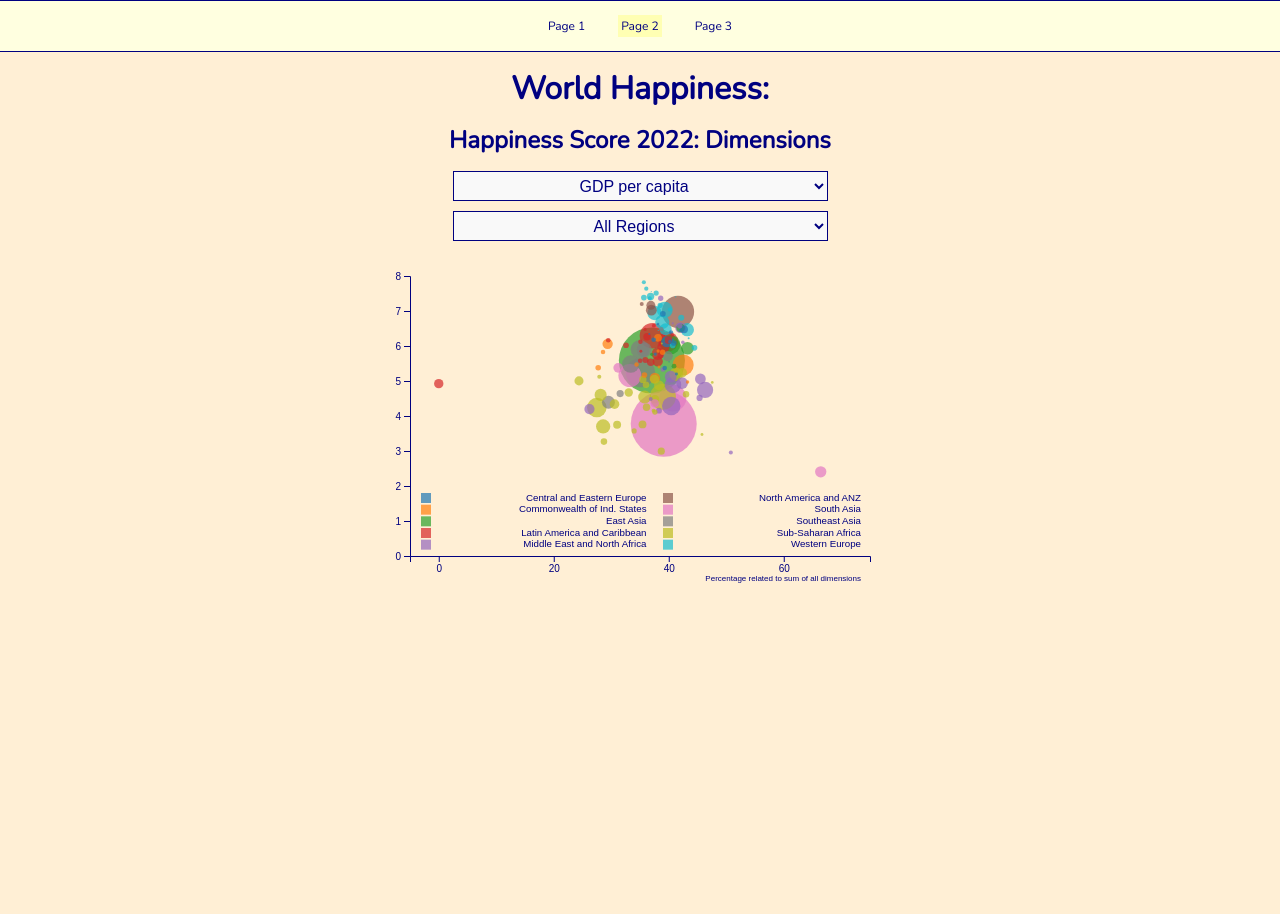
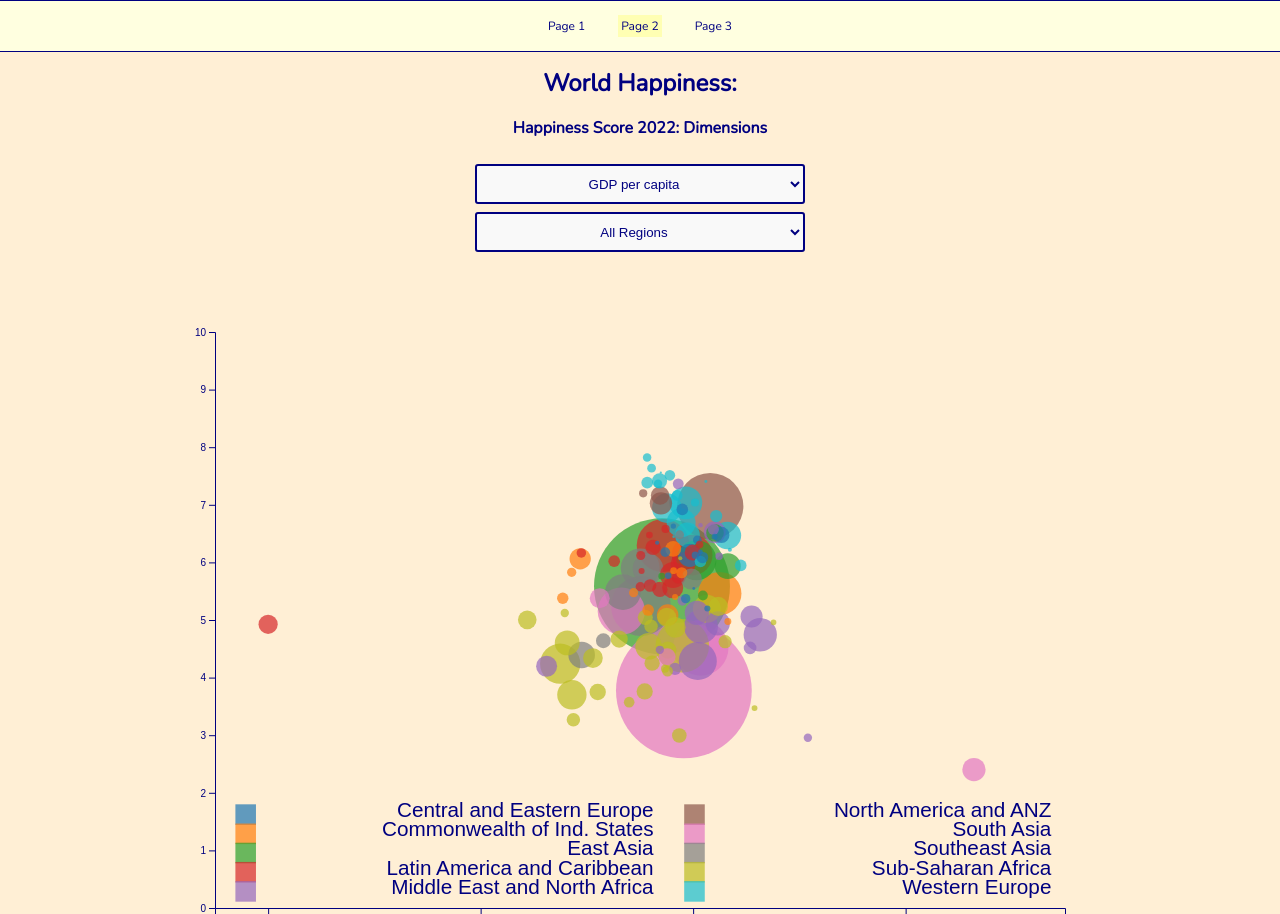
Before and after one commit to JBreitenbr/Happiness-DataViz-2022, a plain HTML site: page dimensions.html in a window 1280 px wide. Shown: the top 914 px of the page. Before the commit the page ends 800 px from the top, so only its background shows below. Drawn offline with nearby package versions, Linux system fonts and the light colour scheme.

Commit message:
changes concerning responsiveness, 'cosmetics'

```diff
--- a/dimensions.html
+++ b/dimensions.html
@@ -24,7 +24,7 @@
 
   <script src="https://unpkg.com/d3-interpolate@3.0.1/dist/d3-interpolate.min.js"> </script>
 
-  <link href="css/styles.css" rel="stylesheet" type="text/css" />
+  <link href="styles2.css" rel="stylesheet" type="text/css" />
 
 </head>
 
@@ -48,9 +48,9 @@
 
 </nav>
 
-  <h1 class="title" id="title">World Happiness:</h1>
+  <h2 class="title" id="title">World Happiness:</h2>
 
-  <h2 class="subtitle" id="subtitle">Happiness Score 2022: Dimensions </h2>
+  <h4 class="subtitle" id="subtitle">Happiness Score 2022: Dimensions </h4>
 
 <div id="tooltip"></div>
 
--- a/residuals.js
+++ b/residuals.js
@@ -6,13 +6,9 @@ let reg2=['Central and Eastern Europe', 'Commonwealth of Ind. States', 'East Asi
 
 function showDimensions(dim,reg){
 
-d3.select("#canvas_c").remove();
+d3.select("#canvas_bubbles").remove();
 
-let canvas_c = d3.select("body")
-
-    .append("svg")
-
-    .attr("id","canvas_c");
+let canvas_bubbles = d3.select("body").append("svg").attr("id","canvas_bubbles");
 
 let p1=d3.select("body").append("p").attr("id","p1").style("opacity",0);
 
@@ -20,182 +16,105 @@ let p2=d3.select("body").append("p").attr("id","p2").style("opacity",0);
 
 let toolTip=d3.select("body").append("div").style("visibility","hidden").style("position","absolute").style("background-color","white").attr("id","tooltip");
 
-let w=+d3.select("#canvas_c").style("width").slice(0,-2);
+let w=+d3.select("#canvas_bubbles").style("width").slice(0,-2);
 
-let h=+d3.select("#canvas_c").style("height").slice(0,-2);
+let h=+d3.select("#canvas_bubbles").style("height").slice(0,-2);
 
 let w_s=window.innerWidth;
 
 let h_s=window.innerWidth;
 
-
-
 let mouseover = (d,i)=>{
-
-
-
-    toolTip.style("visibility","visible").html("Country: "+i[0]+"<br>" + "Population: "+i[2]+"<br>"+"Happiness Score: "+i[3]+"<br>"+dim+": " +i[4]+"%").style("background-color","#ffffe0").style("color","darkblue").style("border","1px solid darkblue").style("left",0.5*(w_s-w)+0.63*w+"px").style("top",Math.min(250,0.8*h_s)+"px").style("font",`${h/35}px arial`);}
+toolTip.style("visibility","visible").html("Country: "+i[0]+"<br>" + "Population: "+i[2]+"<br>"+"Happiness Score: "+i[3]+"<br>"+dim+": " +i[4]+"%").style("background-color","#ffffe0").style("color","darkblue").style("border","1px solid darkblue").style("left",0.5*(w_s-w-30)+0.4*w+"px").style("top",Math.min(yAxisScale(3.6),240)+"px").style("font",`${0.5*(h/42+w/42)}px arial`);}
 
 let pad_t=Math.floor(h/10);
-
 let pad=Math.floor(w/12);
-
 let xScale=d3.scaleLinear().domain(scales[dim]).range([pad,w-pad]);
-
-let yScale=d3.scaleLinear().domain([0,8]).range([0,h-2*pad_t]);
-
-let yAxisScale=d3.scaleLinear().domain([0,8]).range([h-pad_t,pad_t]);
-
+let yScale=d3.scaleLinear().domain([0,10]).range([0,h-2*pad_t]);
+let yAxisScale=d3.scaleLinear().domain([0,10]).range([h-pad_t,pad_t]);
 let xAxis=d3.axisBottom(xScale).ticks(4);
-
 let yAxis=d3.axisLeft(yAxisScale);
 
-canvas_c.append('g').call(xAxis).attr('id','x-axis').attr('transform','translate(0,'+(h-pad_t)+')');
+canvas_bubbles.append('g').call(xAxis).attr('id','x-axis').attr('transform','translate(0,'+(h-pad_t)+')');
 
-canvas_c.append('g').style("font","10px arial").call(yAxis).attr('id','y-axis').attr('transform','translate('+pad+',0)');
+canvas_bubbles.append('g').style("font","10px arial").call(yAxis).attr('id','y-axis').attr('transform','translate('+pad+',0)');
 
 let leg_h=yAxisScale(0)-yAxisScale(2);
 
 let dat;
 
 if(reg=="All Regions"){
-
   dat=residuals[dim];
-
+}
+else{
+dat=residuals[dim].filter((item)=>item[1]==reg);
 }
 
-else{
-
-  dat=residuals[dim].filter((item)=>item[1]==reg);
-
-}
-
-let legbox=canvas_c.append('g').attr("id","legend");
+let legbox=canvas_bubbles.append('g').attr("id","legend");
 
 for(let i=0; i<5; i++){
-
 legbox.append("rect").attr("x",xScale(scales[dim][0])+0.02*w).attr("y",yAxisScale(1.8)+i*(leg_h/6)).attr("height",h/35).attr("width",h/35).attr("fill",pal[i]).attr("opacity",0.7);
 
-legbox.append("text").text(reg2[i]).style("text-anchor","end").attr("x",xScale(scales[dim][0])+0.43*w).attr("y",yAxisScale(1.58)+i*(leg_h/6)).style("font",`${Math.min(w/36,h/36)}px arial`).style("fill","navy");}
+legbox.append("text").text(reg2[i]).style("text-anchor","end").attr("x",xScale(scales[dim][0])+0.43*w).attr("y",yAxisScale(1.58)+i*(leg_h/6)).style("font",`${0.5*(w/42+h/42)}px arial`).style("fill","navy");}
 
 for(let i=5;i<10;i++){
 
 legbox.append("rect").attr("x",xScale(scales[dim][0])+0.46*w).attr("y",yAxisScale(1.8)+(i-5)*(leg_h/6)).attr("height",h/35).attr("width",h/35).attr("fill",pal[i]).attr("opacity",0.7);
 
-legbox.append("text").text(reg2[i]).style("text-anchor","end").attr("x",xScale(scales[dim][0])+0.82*w).attr("y",yAxisScale(1.58)+(i-5)*(leg_h/6)).style("font",`${Math.min(w/36,h/36)}px arial`).style("fill","navy");}
+legbox.append("text").text(reg2[i]).style("text-anchor","end").attr("x",xScale(scales[dim][0])+0.82*w).attr("y",yAxisScale(1.58)+(i-5)*(leg_h/6)).style("font",`${0.5*(w/42+h/42)}px arial`).style("fill","navy");}
 
-canvas_c.selectAll('circle').data(dat).enter().append('circle').attr('cx',(item)=>{return xScale(item[4])}).attr('cy',(item)=>{ return  h-pad_t-yScale(item[3])}).attr('r',(item)=>(0.0000025*h)*Math.sqrt(item[2])).attr("fill",(item)=>item[5]).attr("opacity",0.7).on("mouseover",mouseover).on("mouseleave",()=>{return toolTip.style("visibility","hidden")});
+canvas_bubbles.selectAll('circle').data(dat).enter().append('circle').attr('cx',(item)=>{return xScale(item[4])}).attr('cy',(item)=>{ return  h-pad_t-yScale(item[3])}).attr('r',(item)=>(0.0000025*h)*Math.sqrt(item[2])).attr("fill",(item)=>item[5]).attr("opacity",0.7).on("mouseover",mouseover).on("mouseleave",()=>{return toolTip.style("visibility","hidden")});
 
-legbox.append("text").text("Percentage related to sum of all dimensions").style("text-anchor","end").attr("x",xScale(scales[dim][0])+0.82*w).attr("y",yAxisScale(1.58)+8*(leg_h/7)).style("font",`${Math.min(8,h/30)}px arial`).style("fill","navy");
-
+legbox.append("text").text("Percentage related to sum of all dimensions").style("text-anchor","end").attr("x",xScale(scales[dim][0])+0.82*w).attr("y",yAxisScale(1.58)+8*(leg_h/7)+5).style("font",`${0.5*(w/40+h/40)}px arial`).style("fill","navy");
 }
 
 showDimensions("GDP per capita","All Regions");
 
 d3.select("#selectButton")
-
 .selectAll('myOptions')
-
 .data(['GDP per capita','Social support','Healthy life expectancy','Freedom to make life choices','Perceptions of corruption','Generosity'])      .enter()
-
 .append('option')
-
-      .text(function (d) { return d; }) // text showed in the menu
-
+.text(function (d) { return d; })
 .attr("value", function (d) { return d; })
 
 d3.select("#selectButton2")
-
 .selectAll('myOptions')
-
 .data(['All Regions',...reg1])
-
-      .enter()
-
-    	.append('option')
-
-      .text(function (d) { return d; }) // text showed in the menu
-
+.enter().append('option')
+.text(function (d) { return d; })
 .attr("value", function (d) { return d; })
 
                                     function update(sel1,sel2) {
-
   showDimensions(sel1,sel2);
-
 }
 
-/*let sel;
-
-function retrieve(selectedGroup) {
-
-   sel=selectedGroup;
-
-}*/
-
 d3.select("#selectButton").on("change", function(d) {
-
-        // recover the option that has been chosen
-
 var selectedOption = d3.select(this).property("value");
-
-
-
 d3.select("#p1").text(selectedOption  );
-
-//update(selectedOption,"All Regions");
 
 let v2=document.getElementById('p2').innerText;
 
 if(!v2){
-
  update(selectedOption,"All Regions");
-
 }
 
 else{
-
   update(selectedOption,v2);}
-
-/*if(secval=="All Regions"){
-
-  update(selectedOption,"All Regions");
-
-}*/
-
 });
 
 
 
 d3.select("#selectButton2").on("change", function(d) {
-
-        // recover the option that has been chosen
-
 var selectedOption2 = d3.select(this).property("value");
-
 d3.select("#p2").text(selectedOption2);
 
 let v1=document.getElementById('p1').innerText;
 
 if(!v1){
-
   update("GDP per capita",selectedOption2);
-
 }
 
 else{
-
   update(v1,selectedOption2);
-
 }
-
 });
-
-
-
-let val2=document.getElementById('p2').innerText;
-
-console.log(val2);
-
-//console.log(val1,val2)       /*console.log(selectedOption2)});
-
-/*d3.select("#selected-dropdown2").text(selected).style("opacity",0);*/
--- /dev/null
+++ b/styles2.css
@@ -0,0 +1,154 @@
+* {
+  margin:0;
+  padding:0;
+}
+body {
+  display:flex;
+  flex-direction: column;
+  align-items: center;
+  justify-content: center;
+  text-align: center;
+  background-color: papayawhip;
+  color: navy;
+  font-family: Nunito, serif;
+}
+#title {
+  margin-top: 15px;
+  height: 20px;
+  margin-bottom: 10px;
+}
+
+#subtitle {
+  height: 16px;
+  margin-bottom: 15px;
+}
+
+#selectButton, #selectButton2 {
+  border-radius: 3px;
+  height: 24px;
+  text-align: center;
+  color: navy;
+  background-color: #f9f9f9;
+  border: 2px solid navy;
+  margin-bottom: 8px;
+  width: min(330px,68vw);
+}
+
+#canvas_bubbles {
+  height: 400px;
+  width: 370px;
+  background-color: papayawhip;
+  /*border: 1px solid darkred;*/
+}
+
+ @media screen and (min-width:767px) and (min-aspect-ratio: 1.2) {
+
+ #canvas_bubbles {
+   height: 450px;
+   width: 580px;
+   /*border: 2px darkgreen solid;*/
+ }
+ #title {
+   height: 25px;
+ }
+ #subtitle {
+   height: 20px;
+ }
+ #selectButton, #selectButton2 {
+   height: 28px;
+ }
+}
+@media screen and (min-width:767px) and (max-aspect-ratio: 0.9) {
+#canvas_bubbles {
+  height: 650px;
+  width: 520px;
+  /*border: 2px lime solid;*/
+}
+}
+ @media screen and (min-width:1050px) and (min-aspect-ratio:1.4){
+   #canvas_bubbles {
+  height: 570px;
+  width: 820px;
+  /*border: 2px orange solid;*/
+}
+   #title {
+   height: 30px;
+ }
+ #subtitle {
+   height: 24px;
+ }
+ #selectButton, #selectButton2 {
+   height: 32px;
+}
+ }
+
+@media screen and (min-width:1050px) and (max-aspect-ratio:0.9){
+   #canvas_bubbles {
+  height: 820px;
+  width: 720px;}
+}
+ @media screen and (min-width:1238px) and (min-aspect-ratio: 1.6){
+   #canvas_bubbles {
+    height: 720px;
+    width: 1020px;
+    /*border: 2px purple solid;*/
+   }
+   #title {
+   height: 40px;
+ }
+ #subtitle {
+   height: 32px;
+ }
+ #selectButton, #selectButton2 {
+   height: 40px;
+ }
+ }
+@media screen and (min-width:1238px) and (max-aspect-ratio: 0.9){
+   #canvas_bubbles {
+  height: 1020px;
+  width: 720px;}
+}
+#nav-bar {
+  display: flex;
+  width:100%;
+  background-color: #ffffe0;
+  border: 1px solid navy;
+  justify-content: space-evenly;
+  height: 50px;
+  top:0;
+  left:0;
+}
+
+#here {
+  background-color: #ffffb3;
+}
+
+ul {
+  display: flex;
+  align-items: center;
+  justify-content: space-evenly;
+  margin: 0;
+  padding: 0;
+  color: navy;
+}
+
+.nav-link {
+  text-decoration: none;
+  color: navy;
+  padding: 3px;
+}
+
+li {
+  display: block;
+  margin: 15px;
+  list-style-type: none;
+  font-size: 12px;
+  color: navy;
+ }
+
+
+#tooltip {
+  position: absolute;
+  padding: 5px;
+  visibility: hidden;
+  }
```
Lines whose indentation alone changed are shown as unchanged.
